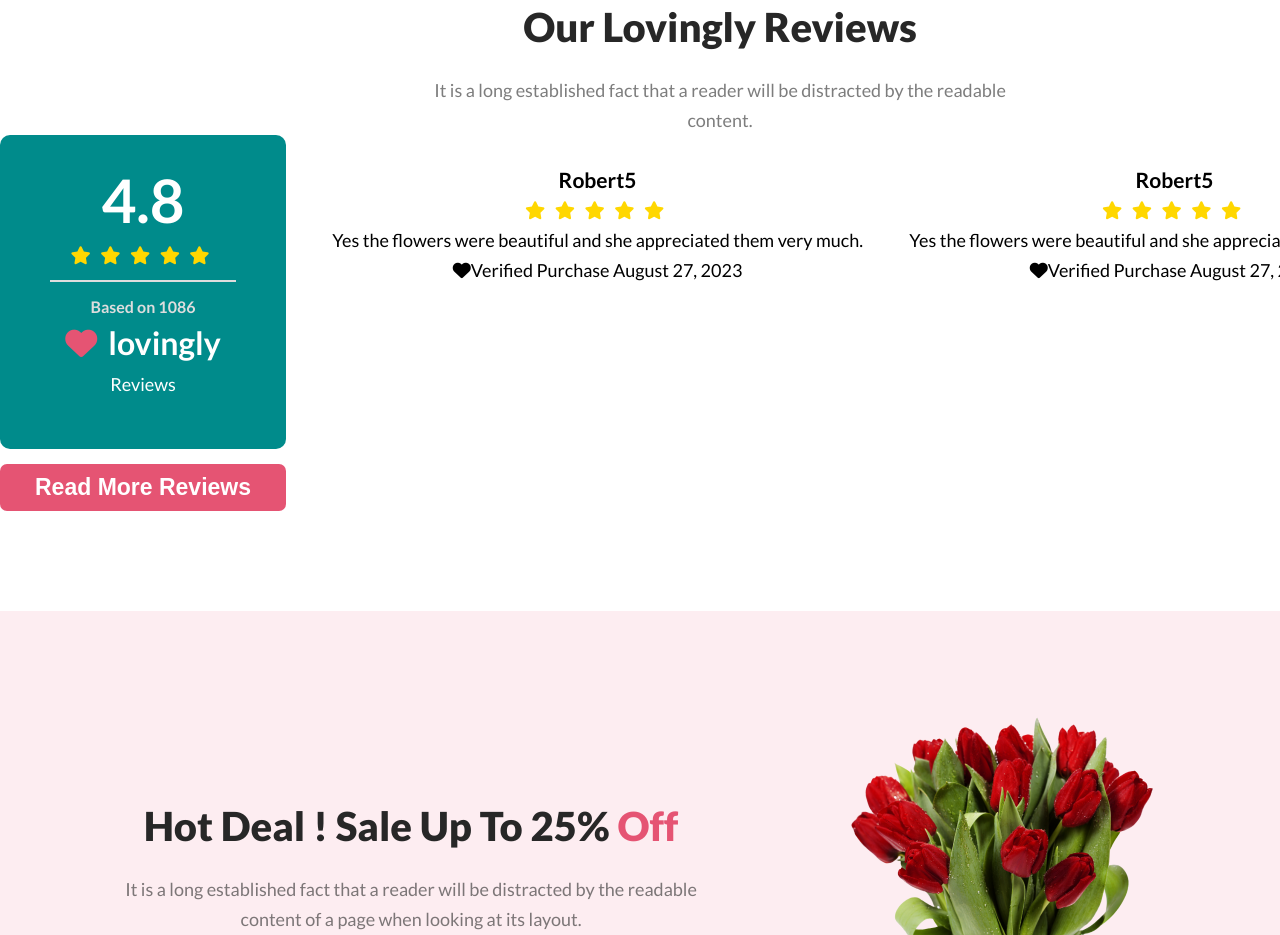
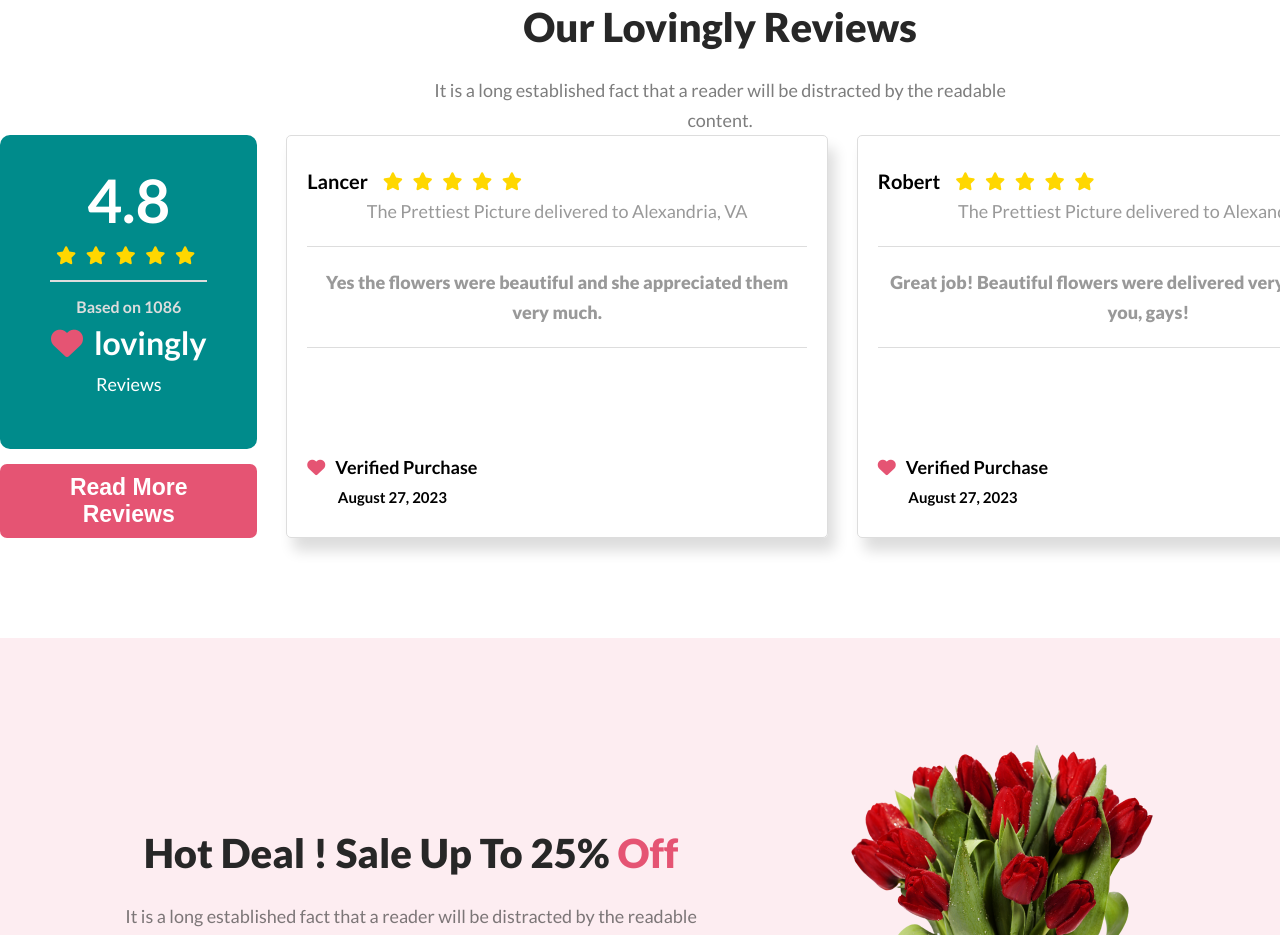
Before and after one commit to LancerAbir/Flower-Asset, a plain HTML site: page index.html in a window 1280 px wide. Shown: the part 2519-3454 px from the top of the page. Drawn offline with Linux system fonts and the light colour scheme.

Commit message:
new section add

```diff
--- a/css/style.css
+++ b/css/style.css
@@ -173,6 +173,7 @@ section.delivery-section .flower-delivery img {
     display: flex;
     justify-content: space-between;
     align-items: stretch;
+    gap: 2%;
 }
 
 .rate-box {
@@ -227,6 +228,82 @@ button.read-more {
     color: #fff;
     font-size: 23px;
     font-weight: 800;
+}
+
+
+button.read-more {
+    background-color: #e55473;
+    padding: 10px 35px;
+    border: 0px;
+    margin-top: 15px;
+    border-radius: 7px;
+    color: #fff;
+    font-size: 23px;
+    font-weight: 800;
+}
+
+.review-list {
+    border: 1px solid #ddd;
+    border-radius: 5px;
+    padding: 0px 20px 20px 20px;
+    box-shadow: 7px 13px 14px #ddd;
+}
+
+.review-author {
+    display: flex;
+}
+
+.review-content p {
+
+    font-size: 18px;
+    font-weight: 800;
+}
+
+.review-content p {
+    border-bottom: 0;
+}
+
+
+.review-author h3 {
+    margin-right: 15px;
+    font-size: 20px;
+}
+
+
+.review-list p {
+    color: #999;
+    margin-bottom: 20px;
+    padding-bottom: 20px;
+    border-bottom: 1px solid #ddd;
+}
+
+
+
+.meta-tag {
+    display: flex;
+    justify-content: flex-start;
+    position: relative;
+}
+
+
+.review-list p i {
+    color: #e55473;
+    margin-right: 10px;
+}
+
+.meta-tag p {
+    border-bottom: 0;
+    position: absolute;
+    top: 84px;
+    left: 0;
+    font-size: 18px;
+    color: #000;
+    font-weight: 700;
+}
+
+.meta-tag p span {
+    display: block;
+    font-size: 15px;
 }
 
 /* Offer Section Style CSS */
--- a/index.html
+++ b/index.html
@@ -132,7 +132,7 @@
                         <div class="review-title">
                             <img src="" alt="" />
                             <div class="review-author">
-                                <h3>Robert5</h3>
+                                <h3>Lancer</h3>
                                 <div class="star">
                                     <i class="fa-solid fa-star"></i>
                                     <i class="fa-solid fa-star"></i>
@@ -142,10 +142,14 @@
                                 </div>
                             </div>
                         </div>
-                        <p>
-                            Yes the flowers were beautiful and she appreciated
-                            them very much.
-                        </p>
+                        <p>The Prettiest Picture delivered to Alexandria, VA</p>
+
+                        <div class="review-content">
+                            <p>
+                                Yes the flowers were beautiful and she
+                                appreciated them very much.
+                            </p>
+                        </div>
 
                         <div class="meta-tag">
                             <p>
@@ -158,7 +162,7 @@
                         <div class="review-title">
                             <img src="" alt="" />
                             <div class="review-author">
-                                <h3>Robert5</h3>
+                                <h3>Robert</h3>
                                 <div class="star">
                                     <i class="fa-solid fa-star"></i>
                                     <i class="fa-solid fa-star"></i>
@@ -168,10 +172,14 @@
                                 </div>
                             </div>
                         </div>
-                        <p>
-                            Yes the flowers were beautiful and she appreciated
-                            them very much.
-                        </p>
+                        <p>The Prettiest Picture delivered to Alexandria, VA</p>
+
+                        <div class="review-content">
+                            <p>
+                                Great job! Beautiful flowers were delivered very
+                                quickly. Thank you, gays!
+                            </p>
+                        </div>
 
                         <div class="meta-tag">
                             <p>
```
